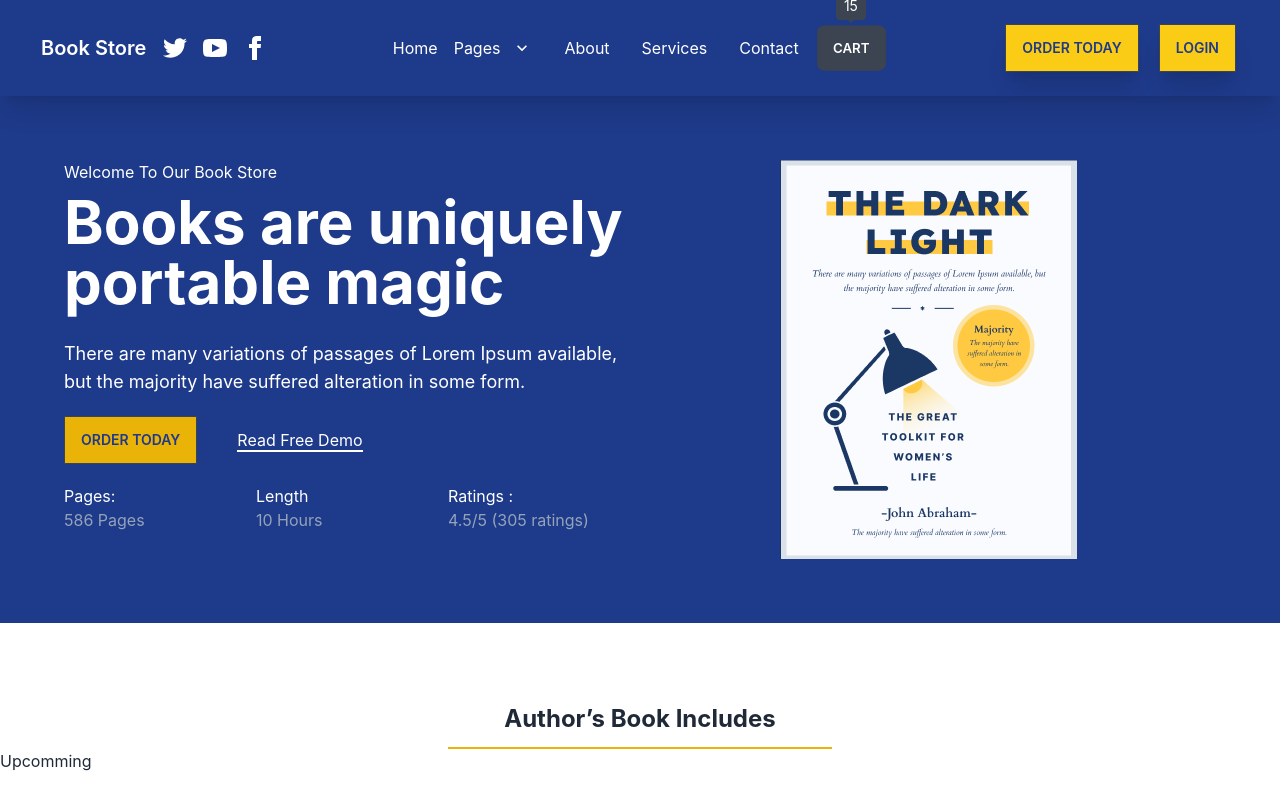
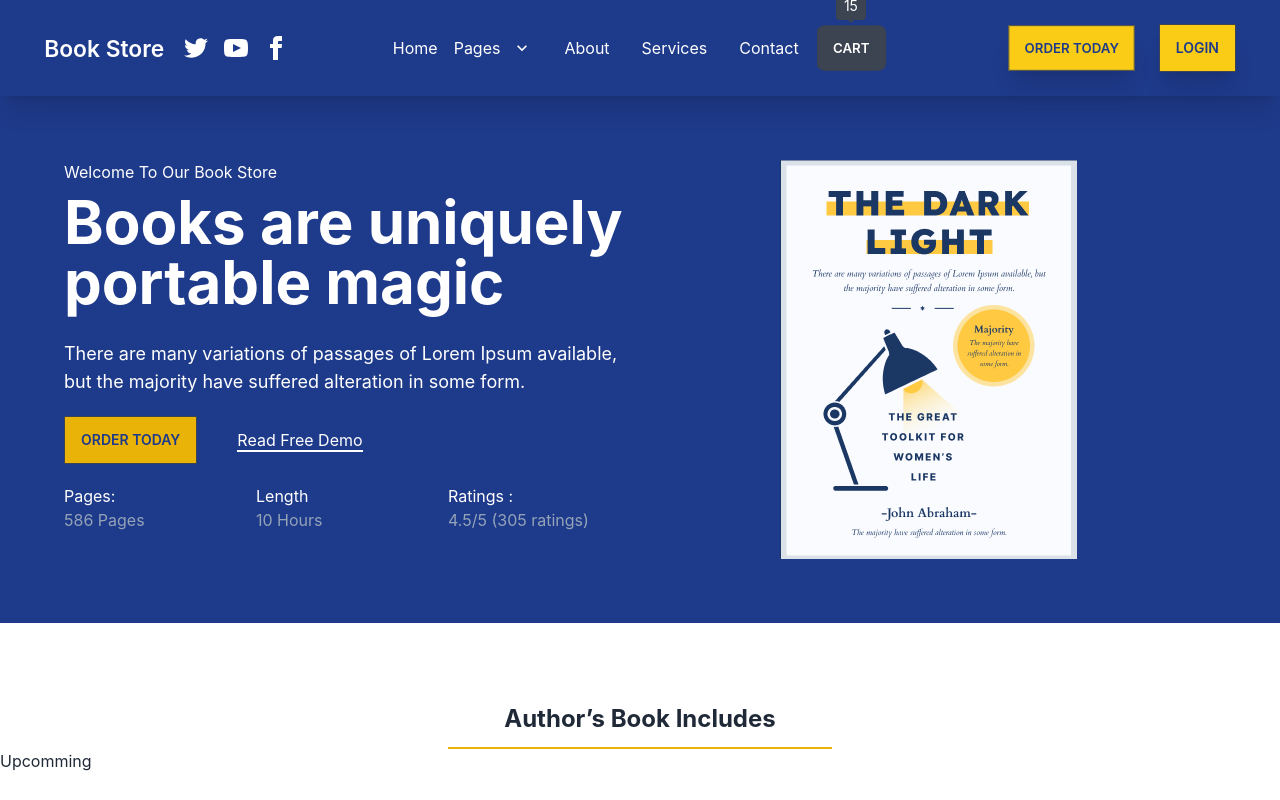
Before and after one commit to imashiqe/book-app, a React (Create React App) app: page / in a window 1280 px wide. Shown: the top 800 px of the page. Built offline with nearby package versions, Linux system fonts and the light colour scheme.

Commit message:
navbar updated

```diff
--- a/src/component/Home/What_learn/What_learn.js
+++ b/src/component/Home/What_learn/What_learn.js
@@ -11,7 +11,7 @@ const What_learn = () => {
   <div className="card   shadow-xl">
   <div className="card-body">
     <h2 className="card-title bg-yellow-500 rounded-full p-2 mr-10 lg:mr-40 pl-5">01</h2>
-    <p className='text-1xl pt-5'>Use HDFS & Map Reduce for storing & analyzing data at scale.</p>
+    <p className='text-1xl pt-5 text-blue-900'>Use HDFS & Map Reduce for storing & analyzing data at scale.</p>
 
   </div>
 </div>
@@ -19,7 +19,7 @@ const What_learn = () => {
 <div className="card   shadow-xl">
   <div className="card-body">
     <h2 className="card-title  bg-yellow-500 rounded-full p-2 mr-10 lg:mr-40 pl-5">02</h2>
-    <p className='text-1xl pt-5'>Consume streaming data using Spark Streaming, Flink, and Storm.</p>
+    <p className='text-1xl pt-5 text-blue-900'>Consume streaming data using Spark Streaming, Flink, and Storm.</p>
 
   </div>
 </div>
@@ -27,7 +27,7 @@ const What_learn = () => {
 <div className="card   shadow-xl">
   <div className="card-body">
     <h2 className="card-title   bg-yellow-500 rounded-full p-2 mr-10 lg:mr-40 pl-5">03</h2>
-    <p className='text-1xl pt-5'>Choose an appropriate data storage technology for your application</p>
+    <p className='text-1xl pt-5 text-blue-900'>Choose an appropriate data storage technology for your application</p>
 
   </div>
 </div>
@@ -35,7 +35,7 @@ const What_learn = () => {
 <div className="card   shadow-xl">
   <div className="card-body">
     <h2 className="card-title    bg-yellow-500 rounded-full p-2 mr-10 lg:mr-40 pl-5">04</h2>
-    <p  className='text-1xl pt-5'>Analyze non-relational data using HBase, Cassandra, and MongoDB.</p>
+    <p  className='text-1xl pt-5 text-blue-900'>Analyze non-relational data using HBase, Cassandra, and MongoDB.</p>
 
   </div>
 </div>
--- a/src/shared/Header/Header.js
+++ b/src/shared/Header/Header.js
@@ -9,10 +9,10 @@ const Header = () => {
             <div className="navbar  bg-blue-900  text-white">
   <div className="navbar-start">
     <div className="dropdown">
-      <label tabIndex={0} className="btn btn-ghost lg:hidden">
+      <label tabIndex={0} className="btn btn-ghost lg:hidden ">
         <svg xmlns="http://www.w3.org/2000/svg" className="h-5 w-5" fill="none" viewBox="0 0 24 24" stroke="currentColor"><path strokeLinecap="round" strokeLinejoin="round" strokeWidth="2" d="M4 6h16M4 12h8m-8 6h16" /></svg>
       </label>
-      <ul tabIndex={0} className="menu menu-compact dropdown-content mt-3 p-2 shadow bg-base-100 rounded-box w-52">
+      <ul tabIndex={0} className="menu menu-compact dropdown-content mt-3 p-2 shadow bg-base-100 rounded-box w-52 text-blue-900">
         <li><a>Item 1</a></li>
         <li tabIndex={0}>
           <a className="justify-between">
@@ -30,15 +30,17 @@ const Header = () => {
       </ul>
 
     </div >
-    <a className="btn btn-ghost normal-case text-xl ">Book Store</a>
 
-    <div className="grid grid-flow-col gap-4 ">
+
+    <Link className="btn btn-ghost normal-case text-2xl hidden sm:block pt-2 " to='/'>Book Store</Link>
+
+    <div className="grid grid-flow-col gap-4  ">
       <a><svg xmlns="http://www.w3.org/2000/svg" width="24" height="24" viewBox="0 0 24 24" className="fill-current"><path d="M24 4.557c-.883.392-1.832.656-2.828.775 1.017-.609 1.798-1.574 2.165-2.724-.951.564-2.005.974-3.127 1.195-.897-.957-2.178-1.555-3.594-1.555-3.179 0-5.515 2.966-4.797 6.045-4.091-.205-7.719-2.165-10.148-5.144-1.29 2.213-.669 5.108 1.523 6.574-.806-.026-1.566-.247-2.229-.616-.054 2.281 1.581 4.415 3.949 4.89-.693.188-1.452.232-2.224.084.626 1.956 2.444 3.379 4.6 3.419-2.07 1.623-4.678 2.348-7.29 2.04 2.179 1.397 4.768 2.212 7.548 2.212 9.142 0 14.307-7.721 13.995-14.646.962-.695 1.797-1.562 2.457-2.549z"></path></svg></a>
       <a><svg xmlns="http://www.w3.org/2000/svg" width="24" height="24" viewBox="0 0 24 24" className="fill-current"><path d="M19.615 3.184c-3.604-.246-11.631-.245-15.23 0-3.897.266-4.356 2.62-4.385 8.816.029 6.185.484 8.549 4.385 8.816 3.6.245 11.626.246 15.23 0 3.897-.266 4.356-2.62 4.385-8.816-.029-6.185-.484-8.549-4.385-8.816zm-10.615 12.816v-8l8 3.993-8 4.007z"></path></svg></a>
       <a><svg xmlns="http://www.w3.org/2000/svg" width="24" height="24" viewBox="0 0 24 24" className="fill-current"><path d="M9 8h-3v4h3v12h5v-12h3.642l.358-4h-4v-1.667c0-.955.192-1.333 1.115-1.333h2.885v-5h-3.808c-3.596 0-5.192 1.583-5.192 4.615v3.385z"></path></svg></a>
     </div>
   </div>
-  <div className="navbar-center hidden lg:flex">
+  <div className="navbar-center hidden lg:flex ">
     <ul className="menu menu-horizontal px-1 ">
        <Link to='/' className='pt-3'>Home</Link>
       <li tabIndex={0}>
@@ -60,7 +62,7 @@ const Header = () => {
     </ul>
   </div>
   <div className="navbar-end">
-    <a className="btn bg-yellow-400 text-blue-900  hover:bg-white hover:border-2 hover:border-yellow-600 rounded-none shadow-xl">Order Today</a>
+    <a className="btn bg-yellow-400 text-blue-900  hover:bg-white hover:border-2 hover:border-yellow-600 rounded-none shadow-xl hidden sm:block pt-4">Order Today</a>
     <Link to='login' className="btn bg-yellow-400 text-blue-900 mx-5 hover:bg-white hover:border-2 hover:border-yellow-600 rounded-none shadow-xl">Login</Link>
 
   </div>
```
